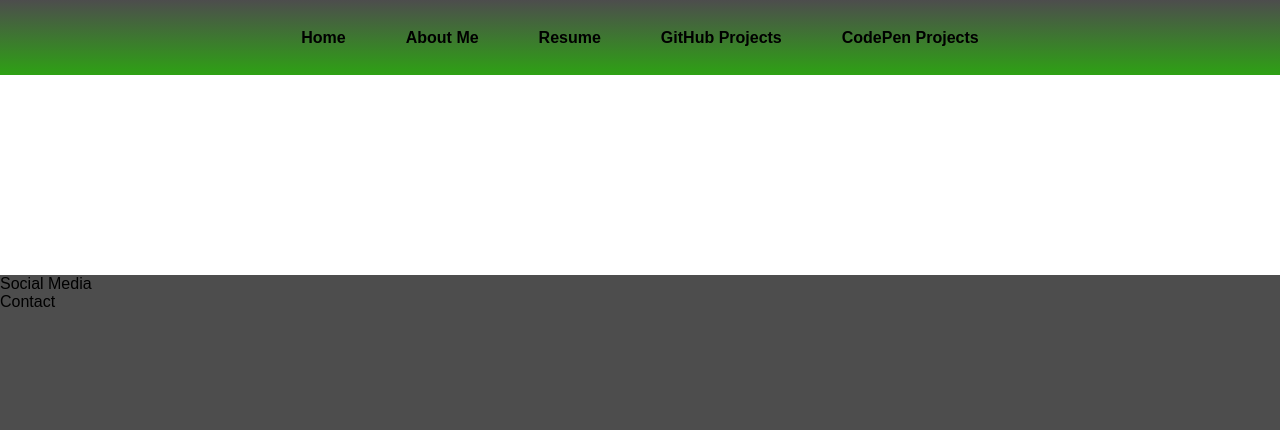
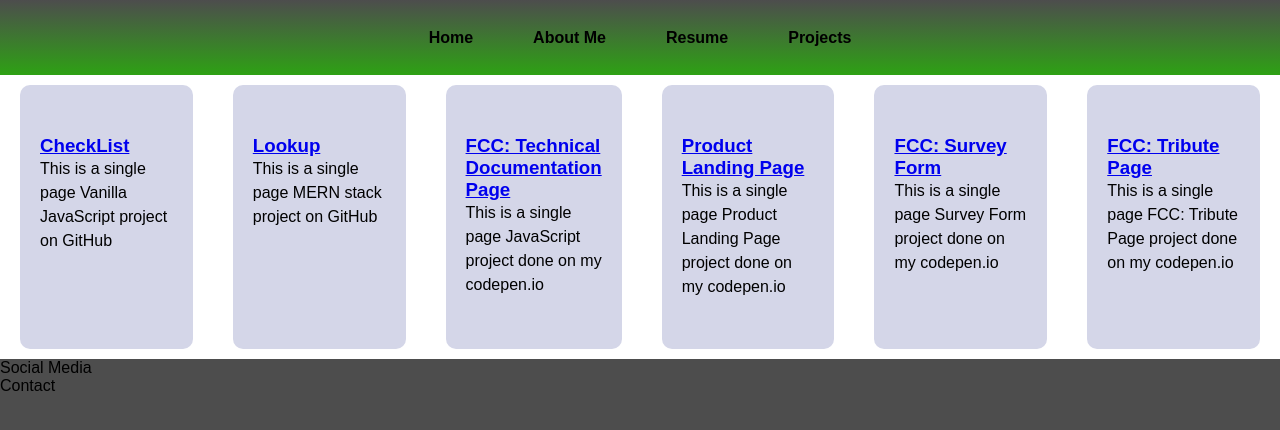
Before and after one commit to haheha24/portfolio, a React (Create React App) app: page /Projects in a window 1280 px wide. Shown: the top 430 px of the page. Built offline with nearby package versions, Linux system fonts and the light colour scheme.

Commit message:
Deleted github and codepen independent pages/folders and now going to show everything on Main.tsx(soon to be another child component that will be ProjectCard.tsx parent comp). App.tsx uses useContext to transfer top level data to projectcards. Navbar reflects this.

```diff
--- a/src/App.tsx
+++ b/src/App.tsx
@@ -2,13 +2,34 @@ import "./App.css";
 import Main from "./components/main/Main";
 import Header from "./components/header/Header";
 import Footer from "./components/footer/Footer";
+import React, { useEffect, useState } from "react";
+import ProjectData from './projects'
+
+export type Project = {
+  id: string | number
+  title: String;
+  desc: String;
+  repoLink: string;
+  deployLink: string;
+  tags: String[];
+};
+
+export const ProjectContext = React.createContext<Project[]>([]);
 
 function App() {
+  const [projectState, setProjectState] = useState<Project[]>([])
+
+  useEffect(() => {
+    return setProjectState([...ProjectData])
+  }, [])
+
   return (
     <div className="grid-container">
-      <Header />
-      <Main />
-      <Footer />
+      <ProjectContext.Provider value={projectState}>
+        <Header />
+        <Main />
+        <Footer />
+      </ProjectContext.Provider>
     </div>
   );
 }
--- a/src/components/header/nav/Navbar.tsx
+++ b/src/components/header/nav/Navbar.tsx
@@ -15,10 +15,7 @@ const Navbar = () => {
             <Link to="/Resume" className="nav-link">Resume</Link>
           </li>
           <li className="nav-li">
-          <Link to="/GitHubProjects" className="nav-link">GitHub Projects</Link>
-          </li>
-          <li className="nav-li">
-          <Link to="/CodePenProjects" className="nav-link">CodePen Projects</Link>
+            <Link to="/Projects" className="nav-link">Projects</Link>
           </li>
         </ul>
       </nav>
--- a/src/components/main/Main.js
+++ b/src/components/main/Main.tsx
@@ -1,12 +1,11 @@
 import { Switch, Route } from "react-router-dom";
 import About from "../pages/about/About";
 import Resume from "../pages/resume/Resume";
-import GitHubProjects from "../pages/githubprojects/GitHubProjects";
-import CodePenProjects from "../pages/codepenprojects/CodePenProjects";
+import ProjectCard from "../projectCards/ProjectCard";
 
 const Main = () => {
   return (
-    <main style={{gridRow:'2/3'}}>
+    <main style={{ gridRow: "2/3" }}>
       <Switch>
         <Route path="/About">
           <About />
@@ -14,11 +13,10 @@ const Main = () => {
         <Route path="/Resume">
           <Resume />
         </Route>
-        <Route path="/GitHubProjects">
-          <GitHubProjects />
-        </Route>
-        <Route path="/CodePenProjects">
-          <CodePenProjects />
+        <Route path="/Projects">
+          <section style={{display: "flex"}}>
+            <ProjectCard />
+          </section>
         </Route>
         <Route path="/"></Route>
       </Switch>
--- a/src/components/pages/codepenprojects/CodePenProjects.css
+++ /dev/null
@@ -1,12 +0,0 @@
-.projectsCP {
-  grid-row: 2 / 3;
-  background: linear-gradient(0deg, rgba(77,77,77,1) 0%, rgb(46, 161, 20) 100%);
-}
-.project-main-title {
-  text-align: center;
-}
-.project-flex {
-  display: flex;
-  flex-wrap: wrap;
-  justify-content: space-around;
-}
--- a/src/components/pages/codepenprojects/CodePenProjects.tsx
+++ /dev/null
@@ -1,45 +0,0 @@
-import "./CodePenProjects.css";
-import ProjectCard from "../../projectCards/ProjectCard";
-
-const CodePenProjects = () => {
-  const projectNames = [
-    "JavaScript",
-    "Product Landing Page",
-    "Survey Form",
-    "Tribute Page",
-  ];
-
-  return (
-    <div className="projectsCP">
-      <h1 className="project-main-title">CodePen Projects</h1>
-      <div className="project-flex">
-        <ProjectCard
-          title={"FCC: Technical Documentation Page"}
-          proName={projectNames[0]}
-          desc={`This is a single page ${projectNames[0]} project done on my codepen.io`}
-          proLink={"https://codepen.io/haheha24/pen/VwPdxeB"}
-        />
-        <ProjectCard
-          title={"Product Landing Page"}
-          proName={projectNames[1]}
-          desc={`This is a single page ${projectNames[1]} project done on my codepen.io`}
-          proLink={"https://codepen.io/haheha24/pen/poRVGZQ"}
-        />
-        <ProjectCard
-          title={"FCC: Survey Form"}
-          proName={projectNames[2]}
-          desc={`This is a single page ${projectNames[2]} project done on my codepen.io`}
-          proLink={"https://codepen.io/haheha24/pen/LYxmYVL"}
-        />
-        <ProjectCard
-          title={"FCC: Tribute Page"}
-          proName={projectNames[3]}
-          desc={`This is a single page ${projectNames[3]} project done on my codepen.io`}
-          proLink={"https://codepen.io/haheha24/pen/XWpMxqL"}
-        />
-      </div>
-    </div>
-  );
-};
-
-export default CodePenProjects;
--- a/src/components/pages/githubprojects/GitHubProjects.css
+++ /dev/null
@@ -1,12 +0,0 @@
-.projectsGH {
-  grid-row: 2/3;
-  background: linear-gradient(0deg, rgba(77,77,77,1) 0%, rgb(46, 161, 20) 100%);
-}
-.project-main-title {
-  text-align: center;
-}
-.project-flex {
-  display: flex;
-  flex-wrap: wrap;
-  justify-content: space-around;
-}
--- a/src/components/pages/githubprojects/GitHubProjects.tsx
+++ /dev/null
@@ -1,27 +0,0 @@
-import "./GitHubProjects.css";
-import ProjectCard from "../../projectCards/ProjectCard";
-
-const GitHubProjects = () => {
-  const projectNames = [
-    "JavaScript",
-    "Product Landing Page",
-    "Survey Form",
-    "Tribute Page",
-  ];
-
-  return (
-    <div className="projectsGH">
-      <h1 className="project-main-title">GitHub Projects</h1>
-      <div className="project-flex">
-        <ProjectCard
-          title={"FCC: Technical Documentation Page"}
-          proName={projectNames[0]}
-          desc={`This is a single page ${projectNames[0]} project done on my codepen.io`}
-          proLink={"https://codepen.io/haheha24/pen/VwPdxeB"}
-        />
-      </div>
-    </div>
-  );
-};
-
-export default GitHubProjects;
--- a/src/components/projectCards/ProjectCard.tsx
+++ b/src/components/projectCards/ProjectCard.tsx
@@ -1,30 +1,24 @@
-import React, { useRef } from "react";
-import './projectCard.css'
+import "./projectCard.css";
+import React, { useContext } from "react";
+import { ProjectContext, Project } from "../../App";
 
-interface Info {
-  title: string;
-  proName: string;
-  desc: string;
-  proLink: string;
-}
-
-const ProjectCard: React.FC<Info> = ({ title, proName, desc, proLink }) => {
-  const cardInfo = useRef(desc);
-  const startStr = cardInfo.current.split(proName).slice(0, 1);
-  const endStr = cardInfo.current.split(proName).slice(-1);
+const ProjectCard = () => {
+  const projectData = useContext(ProjectContext);
+  const projectArray = [...projectData];
 
   return (
-    <div className="project-tile">
-      <h3>{title}</h3>
-      <p className="projectP">
-        {startStr}
-        <a href={proLink} target="_blank" className="projectLink">
-          {proName}
-        </a>
-        {endStr}
-      </p>
-    </div>
+    <>
+      {projectArray.map((data) => {
+        return (
+          <div key={data.id} className="project-tile">
+            <a href={data.repoLink}>
+              <h3>{data.title}</h3>
+            </a>
+            <p className="projectP">{data.desc}</p>
+          </div>
+        );
+      })}{" "}
+    </>
   );
 };
-
 export default ProjectCard;
--- /dev/null
+++ b/src/projects.tsx
@@ -0,0 +1,62 @@
+const projectData =
+  [
+    {
+      "id": "1",
+      "title": "CheckList",
+      "desc": "This is a single page Vanilla JavaScript project on GitHub",
+      "repoLink": "https://github.com/haheha24/CheckList",
+      "deployLink": "https://haheha24.github.io/CheckList/",
+      "tags": ["JavaScript", "HTML", "CSS"],
+    },
+    {
+      "id": "2",
+      "title": "Lookup",
+      "desc": "This is a single page MERN stack project on GitHub",
+      "repoLink": "https://github.com/haheha24/lookup-repo",
+      "deployLink": "N/A",
+      "tags": [
+        "JavaScript",
+        "React",
+        "Node.JS",
+        "Express.JS",
+        "Mongoose.JS",
+        "MongoDB Atlas",
+        "HTML",
+        "CSS",
+      ],
+    },
+    {
+      "id": "3",
+      "title": "FCC: Technical Documentation Page",
+      "desc": "This is a single page JavaScript project done on my codepen.io",
+      "repoLink": "https://codepen.io/haheha24/pen/VwPdxeB",
+      "deployLink": "",
+      "tags": ["HTML", "CSS", "JavaScript"]
+    },
+    {
+      "id": "4",
+      "title": "Product Landing Page",
+      "desc": "This is a single page Product Landing Page project done on my codepen.io",
+      "repoLink": "https://codepen.io/haheha24/pen/poRVGZQ",
+      "deployLink": "",
+      "tags": ["HTML", "CSS"]
+    },
+    {
+      "id": "5",
+      "title": "FCC: Survey Form",
+      "desc": "This is a single page Survey Form project done on my codepen.io",
+      "repoLink": "https://codepen.io/haheha24/pen/LYxmYVL",
+      "deployLink": "",
+      "tags": ["HTML", "CSS"]
+    },
+    {
+      "id": "6",
+      "title": "FCC: Tribute Page",
+      "desc": "This is a single page FCC: Tribute Page project done on my codepen.io",
+      "repoLink": "https://codepen.io/haheha24/pen/XWpMxqL",
+      "deployLink": "",
+      "tags": ["HTML", "CSS"]
+    }
+  ];
+
+export default projectData
```
Also changed, not shown: src/components/pages/projects/Projects.tsx (added, +16 -0 lines).
